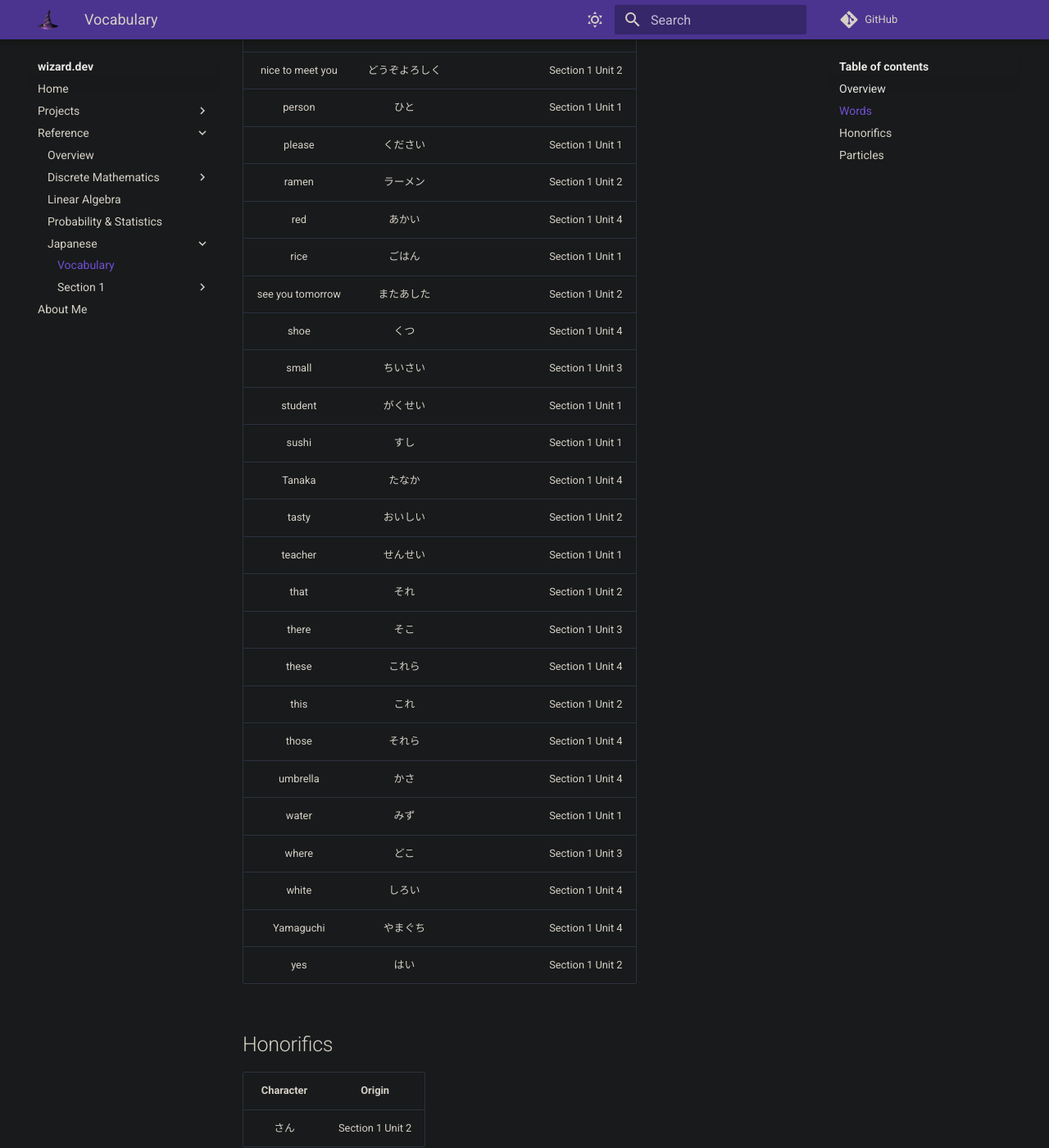
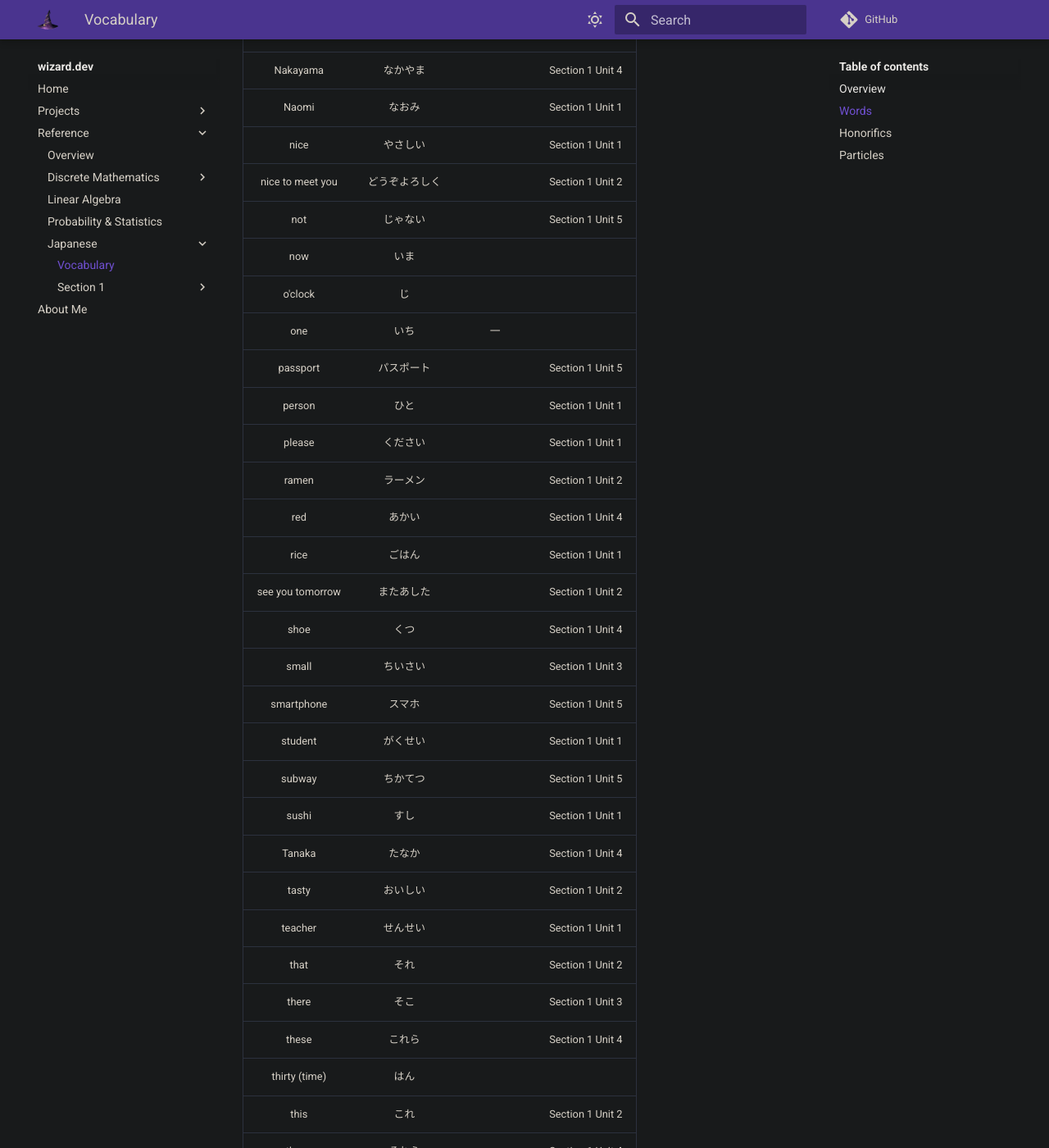
Before and after one commit to zkWildfire/wizard.dev, an MkDocs documentation site: the page built from docs/reference/japanese/vocabulary.md, in a window 1280 px wide and 1400 px high, scrolled down 2018 px. Shown: the whole window at 82% size. Built offline with MkDocs 1.6.1 and Material for MkDocs 9.7.7, drawn with Linux system fonts in a browser that asks for light colours; comment, search, counter and statistics services are not loaded; some of the changed text lies outside the part shown.

Commit message:
Add page for section 1 unit 5.

```diff
--- a/docs/reference/japanese/section-1/.pages.yml
+++ b/docs/reference/japanese/section-1/.pages.yml
@@ -3,3 +3,4 @@
   - Unit 2: unit-2.md
   - Unit 3: unit-3.md
   - Unit 4: unit-4.md
+  - Unit 5: unit-5.md
--- a/docs/reference/japanese/vocabulary.md
+++ b/docs/reference/japanese/vocabulary.md
@@ -8,6 +8,8 @@
 ## Words
 | English | Kana | Kanji | Origin |
 |:-------:|:----:|:-----:|:------:|
+| about | ごろ | | | Section 1 Unit 5 |
+| airport | くうこう | | Section 1 Unit 5 |
 | America | アメリカ | | Section 1 Unit 3 |
 | American | アメリカじん | | Section 1 Unit 3 |
 | big | おおきい | | Section 1 Unit 3 |
@@ -26,6 +28,7 @@
 | curry | カレー | | Section 1 Unit 2 |
 | department store | デパート | | Section 1 Unit 3 |
 | doctor | いしゃ | | Section 1 Unit 1 |
+| excuse me | すみません | | | Section 1 Unit 5 |
 | funny | おもしろい | | Section 1 Unit 4 |
 | good evening | こんばんは | | Section 1 Unit 2 |
 | green tea | おちゃ | | Section 1 Unit 1 |
@@ -45,6 +48,11 @@
 | Naomi | なおみ | | Section 1 Unit 1 |
 | nice | やさしい | | Section 1 Unit 1 |
 | nice to meet you | どうぞよろしく | | Section 1 Unit 2 |
+| not | じゃない | | Section 1 Unit 5 |
+| now | いま | | | Section 1 Unit 5 |
+| o'clock | じ | | | Section 1 Unit 5 |
+| one | いち | 一 | | Section 1 Unit 5 |
+| passport | パスポート | | Section 1 Unit 5 |
 | person | ひと | | Section 1 Unit 1 |
 | please | ください | | Section 1 Unit 1 |
 | ramen | ラーメン | | Section 1 Unit 2 |
@@ -53,7 +61,9 @@
 | see you tomorrow | またあした | | Section 1 Unit 2 |
 | shoe | くつ | | Section 1 Unit 4 |
 | small | ちいさい | | Section 1 Unit 3 |
+| smartphone | スマホ | | Section 1 Unit 5 |
 | student | がくせい | | Section 1 Unit 1 |
+| subway | ちかてつ | | Section 1 Unit 5 |
 | sushi | すし | | Section 1 Unit 1 |
 | Tanaka | たなか | | Section 1 Unit 4 |
 | tasty | おいしい | | Section 1 Unit 2 |
@@ -61,10 +71,16 @@
 | that | それ | | Section 1 Unit 2 |
 | there | そこ | | Section 1 Unit 3 |
 | these | これら | | Section 1 Unit 4 |
+| thirty (time) | はん | | | Section 1 Unit 5 |
 | this | これ | | Section 1 Unit 2 |
 | those | それら | | Section 1 Unit 4 |
+| three | さん | 三 | | Section 1 Unit 5 |
+| ticket | きっぷ | | Section 1 Unit 5 |
+| train station | えき | | Section 1 Unit 3 |
+| two | に | 二 | | Section 1 Unit 5 |
 | umbrella | かさ | | Section 1 Unit 4 |
 | water | みず | | Section 1 Unit 1 |
+| what time | なんじ | | | Section 1 Unit 5 |
 | where | どこ | | Section 1 Unit 3 |
 | white | しろい | | Section 1 Unit 4 |
 | Yamaguchi | やまぐち | | Section 1 Unit 4 |
```
Also changed, not shown: docs/reference/japanese/section-1/unit-3.md (+1 -0 lines), docs/reference/japanese/section-1/unit-5.md (added, +41 -0 lines), 1 other file.
